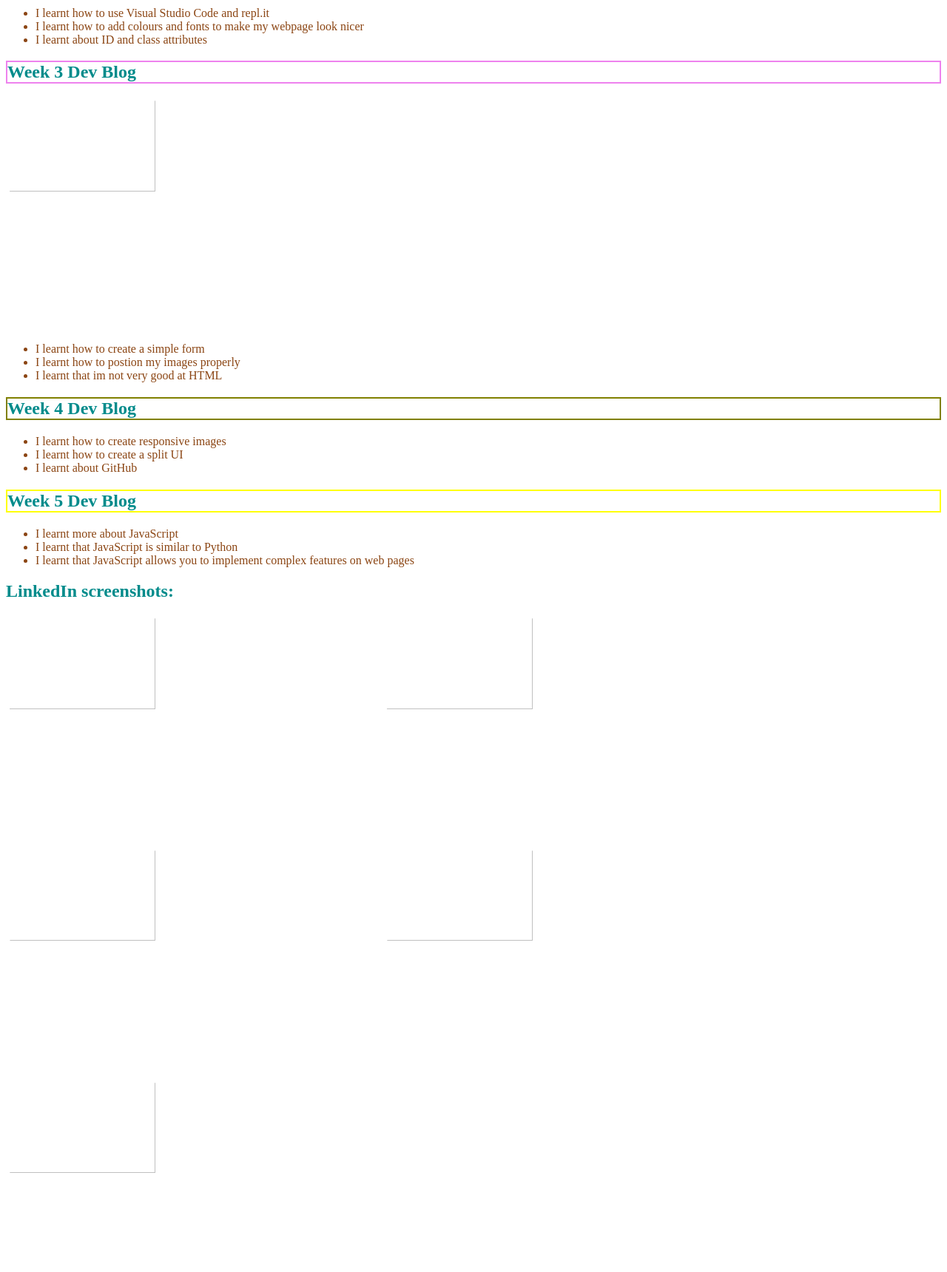
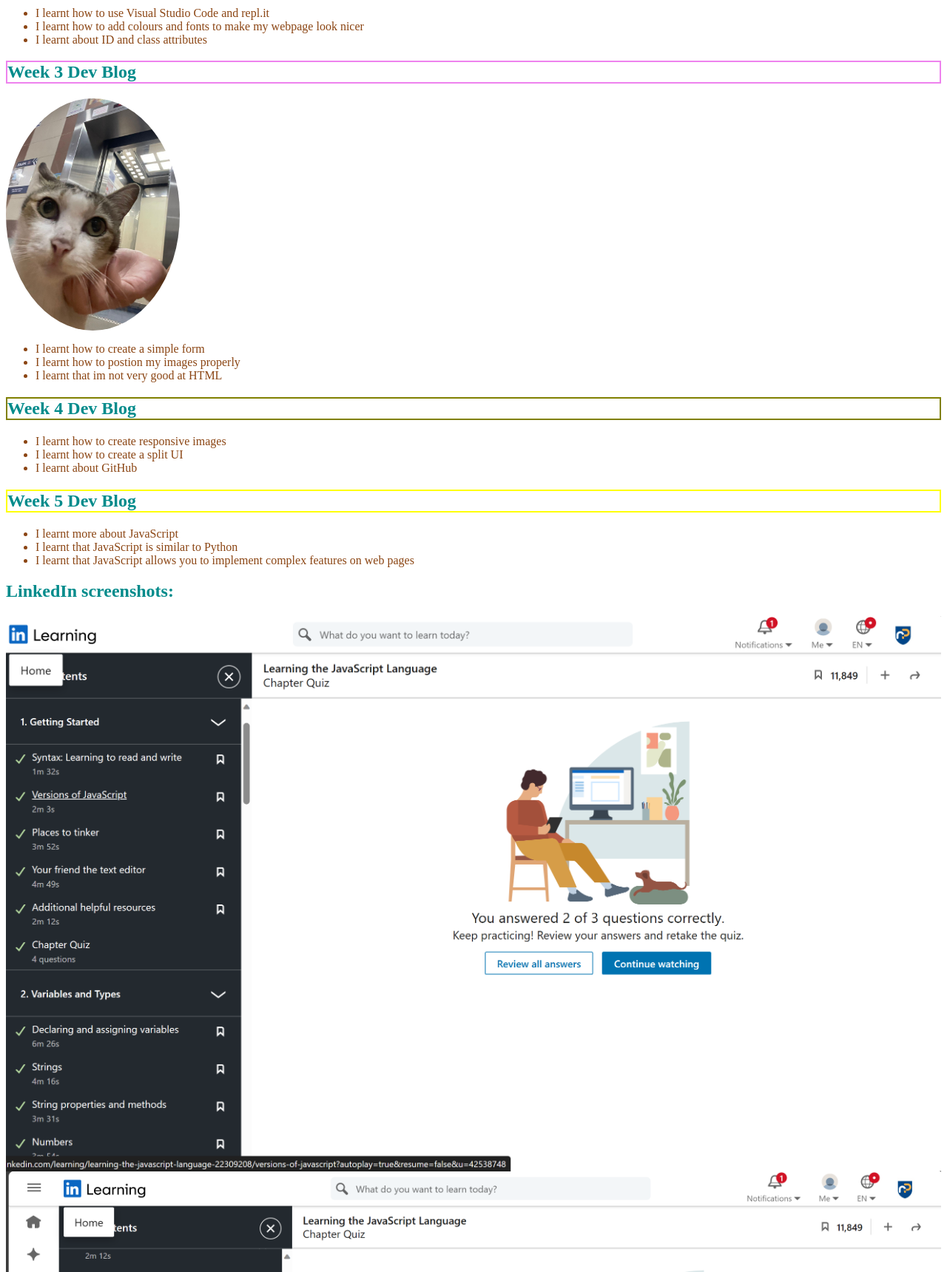
Before and after one commit to cyannee/Web-Dev-Blog, a plain HTML site: page wk03_flippedlearning_cyanne.html in a window 1280 px wide. Shown: the part 1080-2800 px from the top of the page at 74% size. Drawn offline with Linux system fonts and the light colour scheme.

Commit message:
week 5 new

```diff
--- a/style.css
+++ b/style.css
@@ -10,15 +10,23 @@ h3{
     color:darkolivegreen;
 }
 
-img{
+.roundImage{
     border-radius: 50%;
-}
-
-img {
     max-width: 100%;
     height: 40%;
-  }
+}
 
 ul{
     color:saddlebrown
 }
+
+div{
+    border-radius: 100%;
+    max-width: 100%;
+    height: auto;
+}
+
+.recImage{
+    max-width: 100%;
+    height: auto;
+}
--- a/wk03_flippedlearning_cyanne.html
+++ b/wk03_flippedlearning_cyanne.html
@@ -17,7 +17,7 @@
     <h3>To</h3>
     <h2>HTML</h2>
 
-    <img src="C:\Users\cyann\Downloads\logy.jpg" class="roundImage">
+    <img src="images/logy.jpg" class="roundImage">
 
     <ul>
         <li>I learnt about HTML and CSS</li>
@@ -27,7 +27,7 @@
 
     <h1 style="border:2px solid dodgerblue;" id="Week2">Week 2 Dev Blog</h1>
 
-    <img src="C:\Users\cyann\Downloads\logy2.jpg" class="roundImage">
+    <img src="images/logy2.jpg" class="roundImage">
 
     <ul>
         <li>I learnt how to use Visual Studio Code and repl.it</li>
@@ -37,7 +37,7 @@
 
     <h1 style="border:2px solid violet;" id="Week3">Week 3 Dev Blog</h1>
 
-    <img src="C:\Users\cyann\Downloads\cat.JPG" class="roundImage">
+    <img src="images/cat.JPG" class="roundImage">
 
     <ul>
         <li>I learnt how to create a simple form</li>
@@ -63,11 +63,11 @@
 
     <h1>LinkedIn screenshots:</h1>
 
-    <img src="C:\Users\cyann\Pictures\Screenshots\lesson1.png" class="recImage">
-    <img src="C:\Users\cyann\Pictures\Screenshots\lesson2.png" class="recImage">
-    <img src="C:\Users\cyann\Pictures\Screenshots\lesson3.png" class="recImage">
-    <img src="C:\Users\cyann\Pictures\Screenshots\lesson4.png" class="recImage">
-    <img src="C:\Users\cyann\Pictures\Screenshots\lesson5.png" class="recImage">
+    <img src="images/lesson1.png" class="recImage">
+    <img src="images/lesson2.png" class="recImage">
+    <img src="images/lesson3.png" class="recImage">
+    <img src="images/lesson4.png" class="recImage">
+    <img src="images/lesson5.png" class="recImage">
 
     </nav>
     </body>
```
Also changed, not shown: images/cat.JPG (added), images/lesson1.png (added), images/lesson2.png (added), images/lesson3.png (added), images/lesson4.png (added), images/lesson5.png (added), 2 other files.
